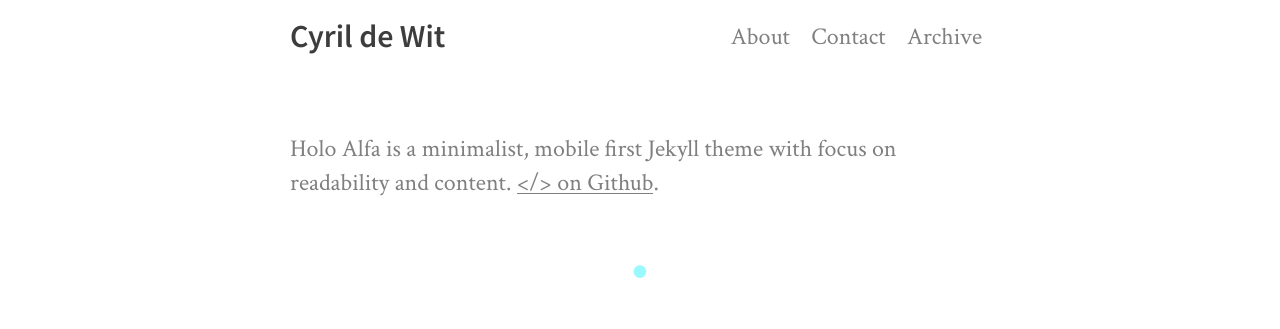
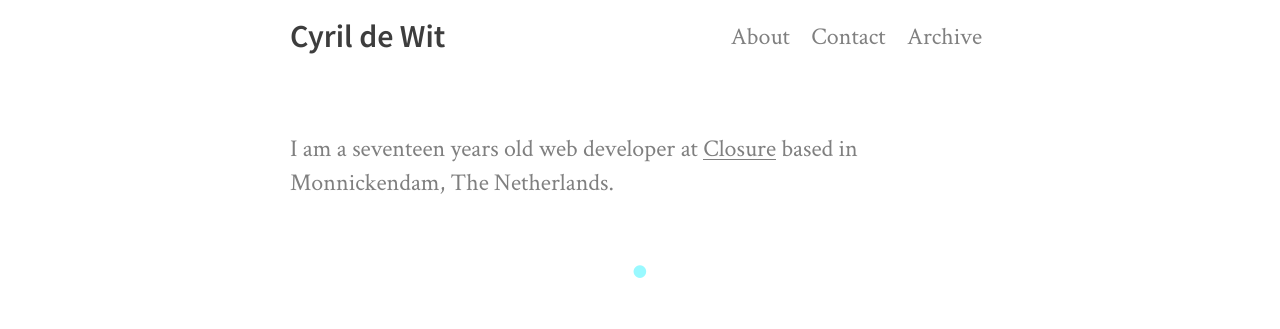
Before and after one commit to cyrildewit/cyrildewit.github.io, a Jekyll site: the page built from index.html, in a window 1280 px wide. Shown: the top 329 px of the page. Built offline with Jekyll 4.4.1, drawn with Linux system fonts in a browser that asks for light colours; nearby versions of some CDN libraries; the list of posts is cut into pages by our own code.

Commit message:
feat: update subtitle

```diff
--- a/_config.yml
+++ b/_config.yml
@@ -8,7 +8,7 @@ description:
   meta: Holo Alfa is a minimalist, mobile first Jekyll theme with focus on readability and content.
 
   # Description of your site. This will show up on the front page.
-  subtitle: Holo Alfa is a minimalist, mobile first Jekyll theme with focus on readability and content. <a href="https://github.com/stijnvc/holo-alfa">&lt;/&gt; on Github</a>.
+  subtitle: I am a seventeen years old web developer at <a href="https://www.closure.nl">Closure</a> based in Monnickendam, The Netherlands.
 
 author:
   name: Cyril de Wit # Change this!
```
